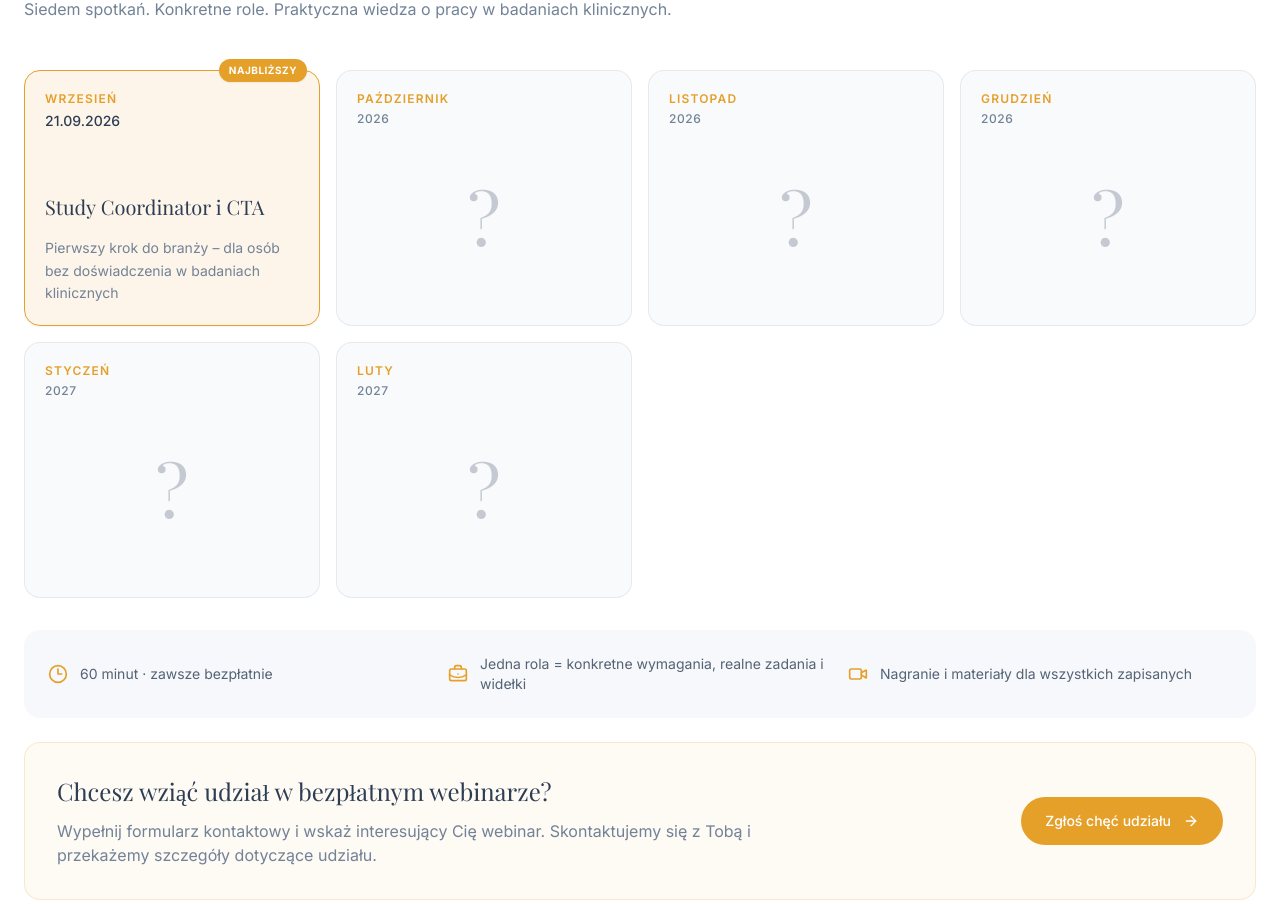
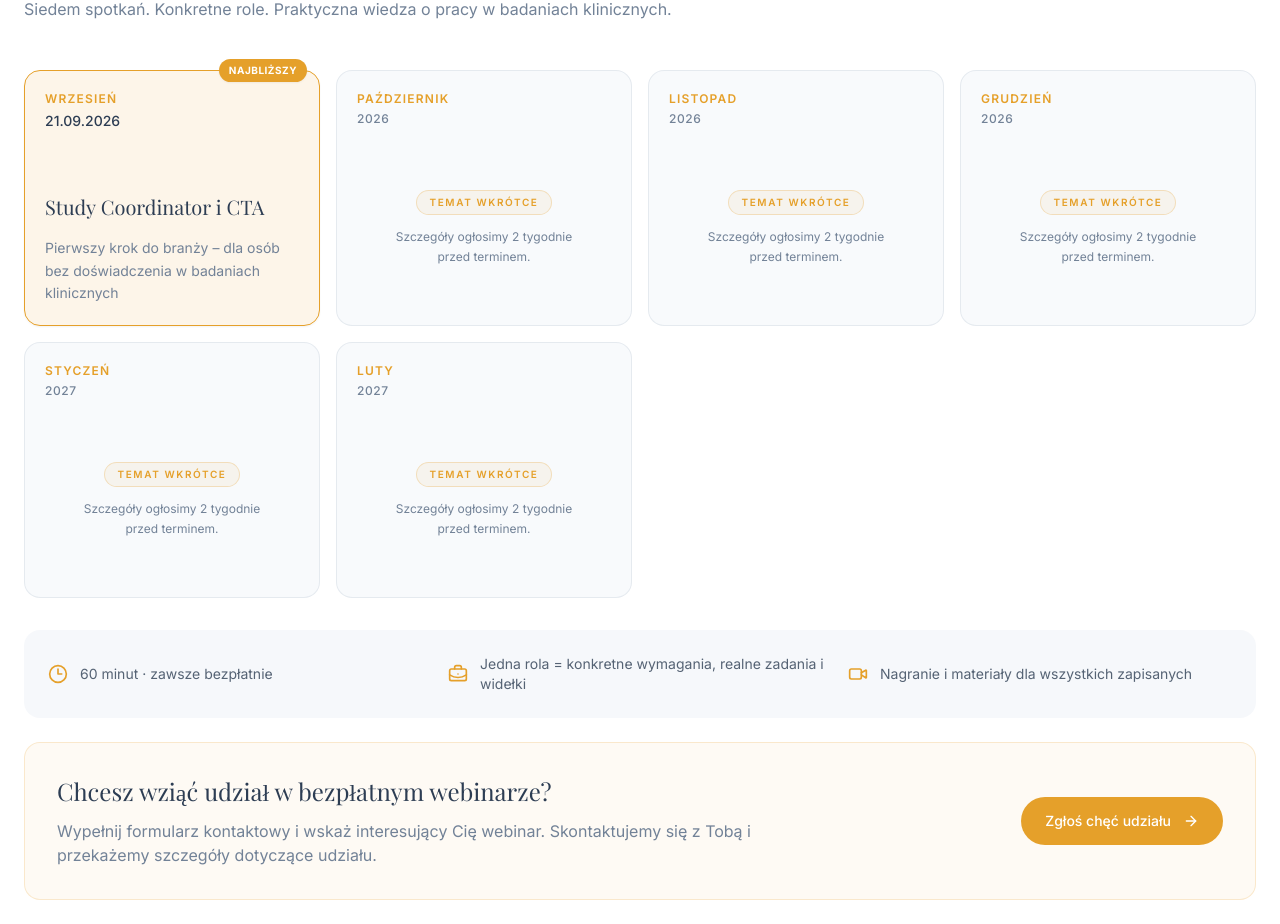
Before and after one commit to hubiKlika/Scientia-Academy-web, a React (Vite) app: page / in a window 1280 px wide. Shown: the part 3817-4741 px from the top of the page. Built offline with nearby package versions, Linux system fonts and the light colour scheme; the HTML template or start-up script is replaced by a standard one; a web font is replaced by a local one.

Commit message:
placeholdery w formie za 2 tyg

```diff
--- a/src/components/landing/WebinarsSection.jsx
+++ b/src/components/landing/WebinarsSection.jsx
@@ -86,8 +86,13 @@ export default function WebinarsSection() {
                   <p className="mt-4 text-sm leading-relaxed text-muted-foreground">{webinar.description}</p>
                 </div>
               ) : (
-                <div className="flex flex-1 items-center justify-center" aria-label="Temat do ogłoszenia">
-                  <span className="font-heading text-7xl text-foreground/25">?</span>
+                <div className="flex flex-1 flex-col items-center justify-center px-2 pt-6 text-center">
+                  <span className="rounded-full border border-primary/25 bg-primary/[0.07] px-3 py-1 text-[10px] font-semibold tracking-[0.16em] text-primary">
+                    TEMAT WKRÓTCE
+                  </span>
+                  <p className="mt-3 max-w-[13rem] text-xs leading-relaxed text-muted-foreground">
+                    Szczegóły ogłosimy 2 tygodnie przed terminem.
+                  </p>
                 </div>
               )}
             </motion.article>
```
